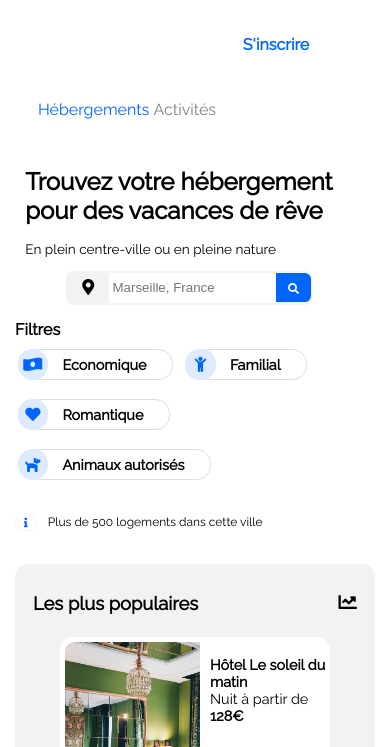
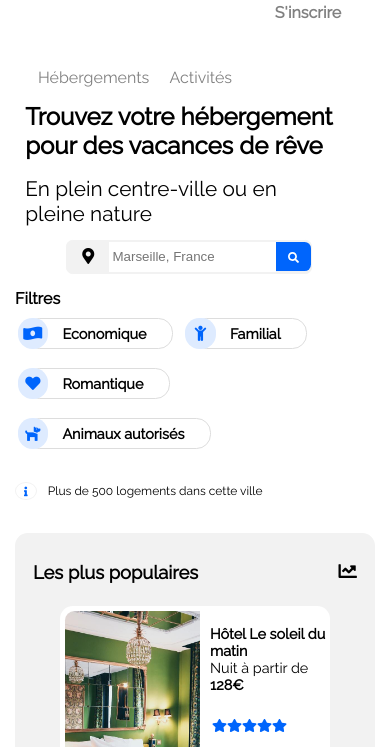
Before and after one commit to Albert4521/AlexandreBert_2_02022021, a plain HTML site: page index.html in a window 390 px wide. Shown: the part 47-794 px from the top of the page. Drawn offline with Linux system fonts and the light colour scheme.

Commit message:
Version Responsive 8

```diff
--- a/Styles/Styles.css
+++ b/Styles/Styles.css
@@ -124,26 +124,21 @@ footer{
             list-style-type: none;
             line-height: 3rem;
             margin: 1em;
-            border-top: transparent solid 0.1rem;
+            border-top: transparent solid 0.2rem;
+            color: gray;
         }
         #MenuPrincipal ul li:hover{
             box-sizing: border-box;
             line-height: 3rem;
-            border-top: #0065fc solid 0.1rem;
+            color: #0065fc;
+            border-top: #0065fc solid 0.2rem;
         }
             #MenuPrincipal ul li a{
                 width: 100%;
                 height: 100%;
             }
-        #MenuPrincipal ul li:nth-child(1){
-            color: #0065fc;
-        }
-        #MenuPrincipal ul li:nth-child(2){
-            color: gray;
-        }
         #MenuPrincipal ul li:nth-child(3){
             font-weight: bold;
-            color: #0065fc;
         }
 
 /*header : Titre principal*/
@@ -788,7 +783,7 @@ header h2{
         font-size: 1.5rem;
     }
     header h2{
-        font-style: 1.3rem;
+        font-size: 1.3rem;
     }
     #MenuPrincipal{
         position: relative;
@@ -803,6 +798,8 @@ header h2{
         align-content: stretch;
         justify-items: center;
         align-items: flex-start;
+        column-gap: 1rem;
+        row-gap: 0rem;
         width: 100%;
     }
     #MenuPrincipal ul li{
@@ -811,7 +808,6 @@ header h2{
         list-style-type: none;
         line-height: 2rem;
         margin: 1em;
-        padding: auto;
         border-top: 0;
         border-bottom: transparent solid 0.1rem;
     }
@@ -832,6 +828,7 @@ header h2{
         grid-column:3/4;
         grid-row: 1/2;
         align-self: end;
+        margin-top: -8rem;
     }
 
     #MenuPrincipal ul li:hover{
@@ -1023,7 +1020,6 @@ header h2{
         width: 75%;
         height: 12rem;
         margin: 2% 12.5%;
-        padding: auto;
     }
     #MenuSecondaire{
         display: flex;
```
